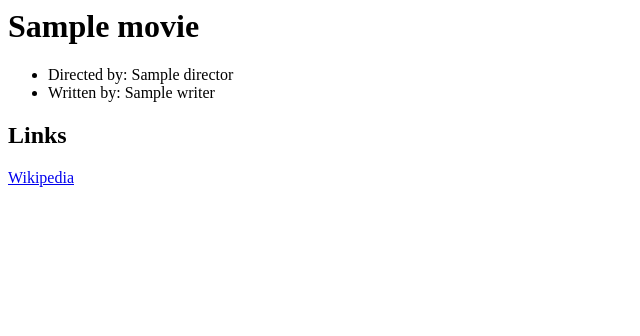
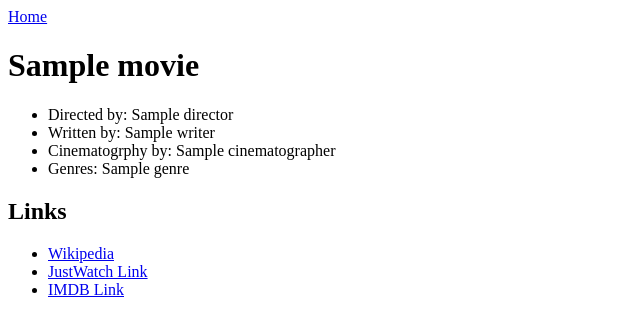
Before and after one commit to jmarkIT/movie_talk, a Django app: template movies/templates/movies/detail.html in a window 1280 px wide. Shown: the top 336 px of the page, without its empty margins (0-640 px from the left). Run offline with Django 5.2, Linux system fonts and the light colour scheme; the template is opened without the code that fills it: most values are stand-ins (such as "Sample title", 1, 10 or a date in 2020); data that the repository does not hold is empty.

Commit message:
Working on templates

```diff
--- /dev/null
+++ b/movies/templates/movies/base.html
@@ -0,0 +1,4 @@
+<a href="{% url 'movies:index' %}">Home</a>
+<body>
+  {% block 'body' %} {% endblock %}
+</body>
--- a/movies/templates/movies/detail.html
+++ b/movies/templates/movies/detail.html
@@ -1,7 +1,15 @@
+{% extends 'movies/base.html' %} {% block 'body' %}
 <h1>{{ movie.title }}</h1>
 <ul>
-    <li>Directed by: {{ movie.director}}</li>
-    <li>Written by: {{ movie.writer}}</li>
+  <li>Directed by: {{ movie.director}}</li>
+  <li>Written by: {{ movie.writer}}</li>
+  <li>Cinematogrphy by: {{ movie.cinematographer }}</li>
+  <li>Genres: {{ movie.genre }}</li>
 </ul>
 <h2>Links</h2>
-<a href="{{ movie.wiki_link }}">Wikipedia</a>
+<ul>
+  <li><a href="{{ movie.wiki_link }}">Wikipedia</a></li>
+  <li><a href="{{ movie.just_watch_link }}">JustWatch Link</a></li>
+  <li><a href="{{ movie.imdb_link }}">IMDB Link</a></li>
+</ul>
+{% endblock %}
--- a/movies/templates/movies/index.html
+++ b/movies/templates/movies/index.html
@@ -1,5 +1,7 @@
+{% extends 'movies/base.html' %} {% block 'body' %}
 <ul>
   {% for movie in list_of_movies %}
   <li><a href="{% url 'movies:detail' movie.slug %}">{{ movie.title }}</a></li>
   {% endfor %}
 </ul>
+{% endblock %}
```
